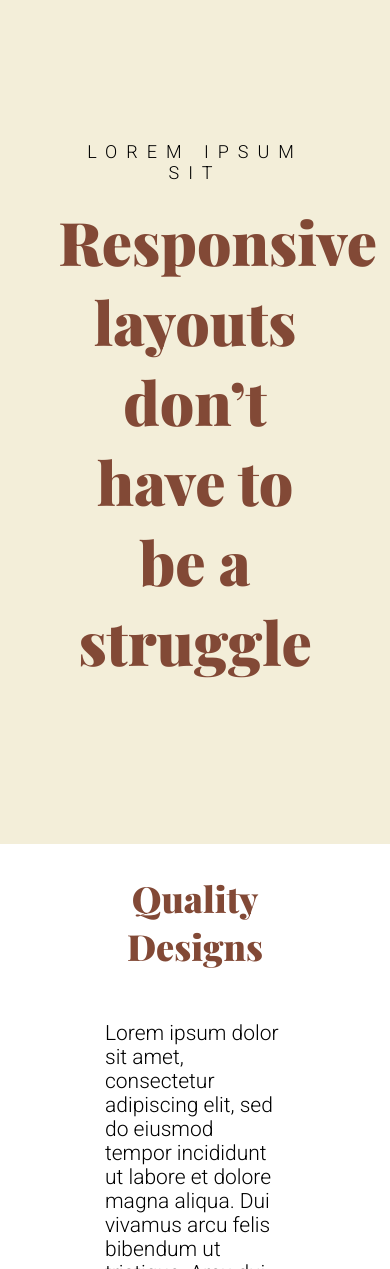
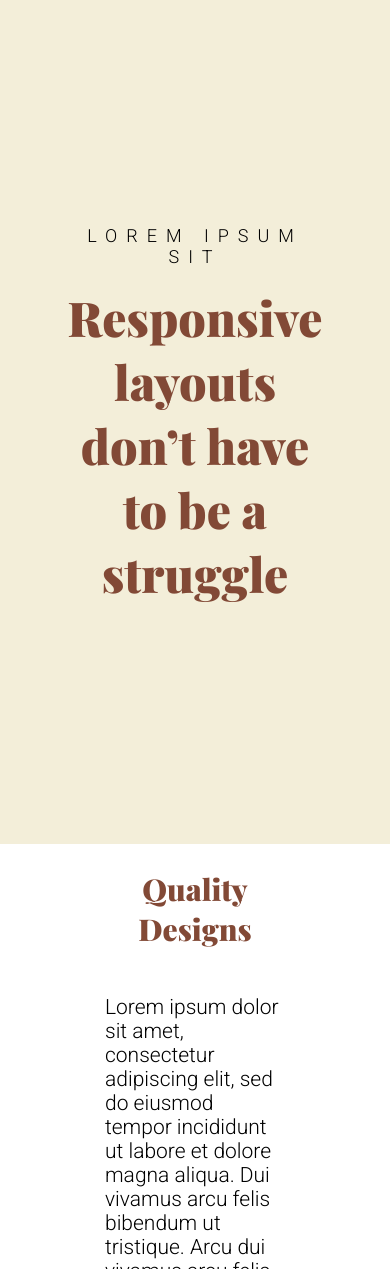
Before and after one commit to praton90/crl-flexbox-challenge, a plain HTML site: page index.html in a window 390 px wide. Shown: the top 1269 px of the page. Drawn offline with nearby package versions, Linux system fonts and the light colour scheme.

Commit message:
Fix font size for small devices

```diff
--- a/style.css
+++ b/style.css
@@ -105,4 +105,12 @@ img {
   .col {
     width: 100%;
   }
+
+  .hero__title {
+    font-size: 48px;
+  }
+
+  .white-section__title {
+    font-size: 30px;
+  }
 }
```
